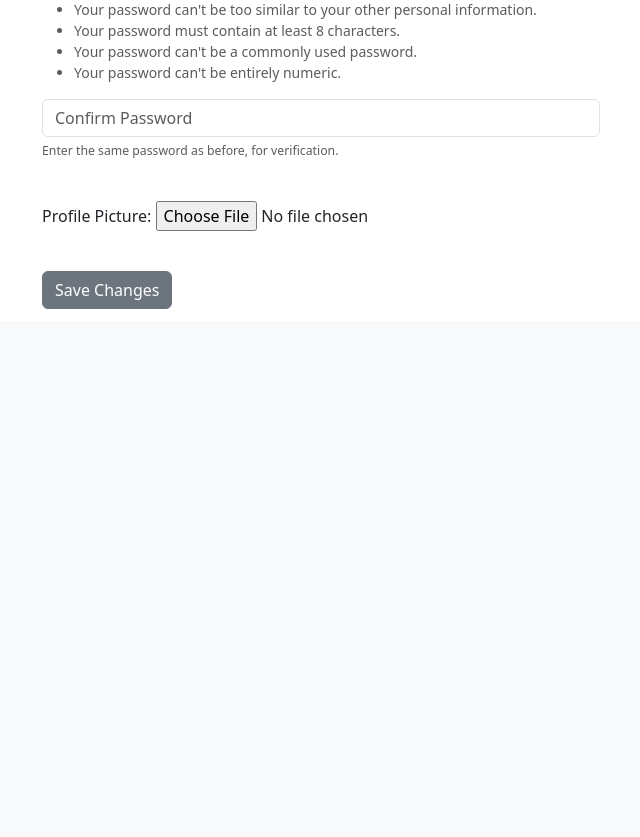
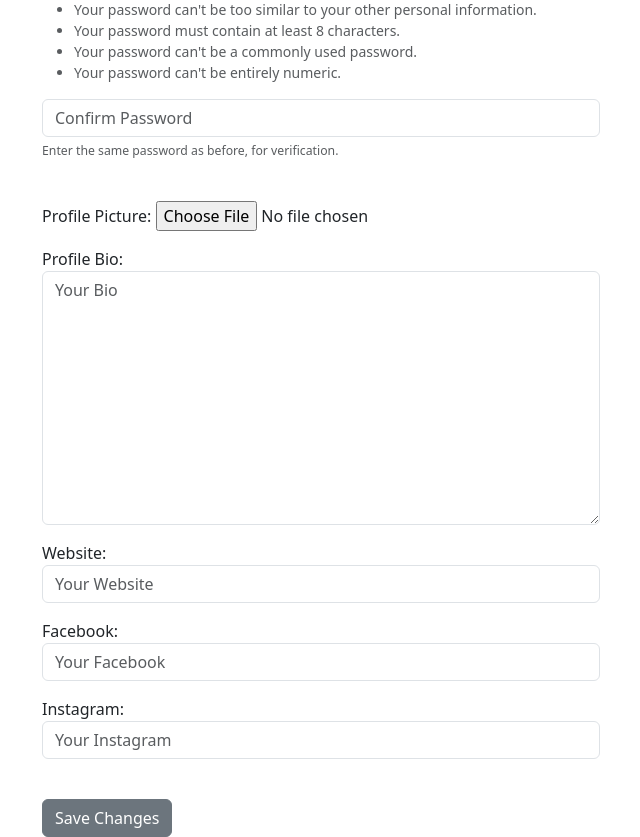
Before and after one commit to sacarr98/NewsStories, a Django app: page /update_user/ in a window 1280 px wide. Shown: the part 479-1316 px from the top of the page, without its empty margins (40-680 px from the left). Before the commit the page ends 788 px from the top, so only its background shows below. Run offline with Django 5.2, Linux system fonts and the light colour scheme; the visitor is signed in with stand-in values (Sample User, id 1); data comes from the database, SQL or seed files in the repository; some libraries are stand-ins or nearby versions.

Commit message:
update profile model and forms.py file to allow users to add links and a bio to their profile

```diff
--- a/yournews/forms.py
+++ b/yournews/forms.py
@@ -7,10 +7,14 @@ from django.contrib.auth.models import User
 # Profile picture form
 class ProfilePicForm(forms.ModelForm):
     profile_image = forms.ImageField(label="Profile Picture")
+    profile_bio = forms.CharField(label="Profile Bio", widget=forms.Textarea(attrs={'class':'form-control', 'placeholder':'Your Bio'}))
+    website_link = forms.CharField(label="Website", widget=forms.TextInput(attrs={'class':'form-control', 'placeholder':'Your Website'}))
+    facebook_link = forms.CharField(label="Facebook", widget=forms.TextInput(attrs={'class':'form-control', 'placeholder':'Your Facebook'}))
+    instagram_link = forms.CharField(label="Instagram", widget=forms.TextInput(attrs={'class':'form-control', 'placeholder':'Your Instagram'}))
 
     class Meta:
         model = Profile
-        fields = ('profile_image',)
+        fields = ('profile_image', 'profile_bio', 'website_link', 'facebook_link', 'instagram_link')
 
 
 class NewsForm(forms.ModelForm):
--- a/yournews/models.py
+++ b/yournews/models.py
@@ -36,6 +36,12 @@ class Profile(models.Model):
     date_modified = models.DateTimeField(User, auto_now=True)
     profile_image = models.ImageField(null=True, blank=True, upload_to="images/")
 
+    profile_bio = models.CharField(null=True, blank=True)
+    website_link = models.CharField(null=True, blank=True)
+    facebook_link = models.CharField(null=True, blank=True)
+    instagram_link = models.CharField(null=True, blank=True)
+
+
     def __str__(self):
         return self.user.username
 
--- a/yournews/templates/profile.html
+++ b/yournews/templates/profile.html
@@ -49,6 +49,10 @@
                     <img src="{{ profile.profile_image.url }}" width="200" height="200" class="rounded-circle">
                 {% endif %}
                 <br/><br/>
+                {% if profile.website_link %}
+                    {{ profile.website_link }}
+                {% endif %}
+                <br/><br/>
                 <div class="card">
                     <div class="card-header">
                   Follows
```
Also changed, not shown: yournews/migrations/0007_profile_facebook_link_profile_homepage_link_and_more.py (added), yournews/migrations/0008_rename_homepage_link_profile_website_link.py (added).
